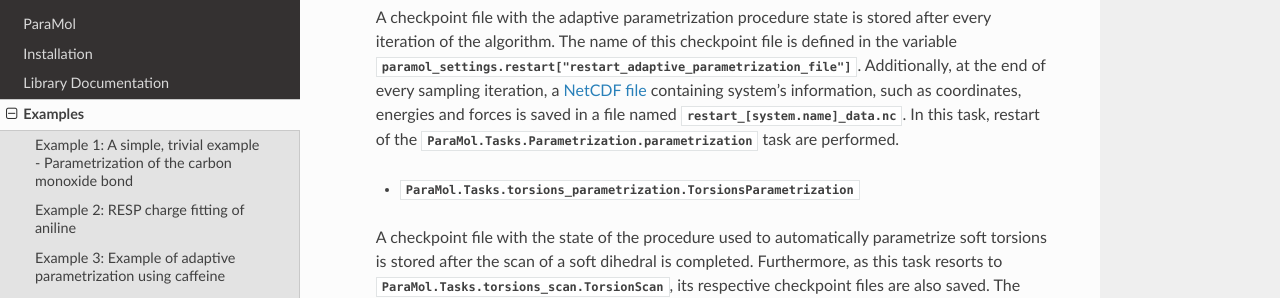
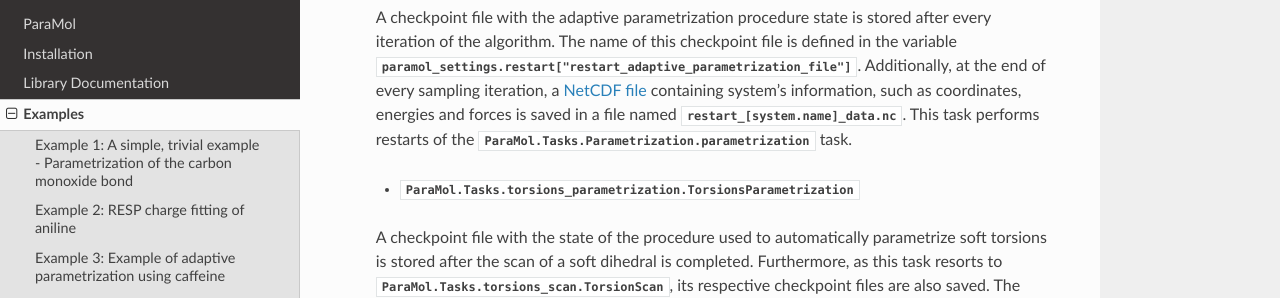
Before and after one commit to JMorado/ParaMol, a Sphinx documentation site: the page built from docs/source/Examples/Example_6/Example_6.rst, in a window 1280 px wide and 900 px high, scrolled down 605 px. Shown: the part 153-451 px from the top of the window. Built offline with Sphinx 7.4.7 and the Read the Docs theme 2.0.0, drawn with Linux system fonts in a browser that asks for light colours.

Commit message:
docstring

```diff
--- a/docs/source/Examples/Example_6/Example_6.rst
+++ b/docs/source/Examples/Example_6/Example_6.rst
@@ -31,7 +31,7 @@ The argument :obj:`restart=True` can be used in the :obj:`run_task` method of th
     A checkpoint file with the adaptive parametrization procedure state is stored after every iteration of the algorithm.
     The name of this checkpoint file is defined in the variable :obj:`paramol_settings.restart["restart_adaptive_parametrization_file"]`.
     Additionally, at the end of every sampling iteration, a :doc:`NetCDF file <../../Files_specification>` containing system's information, such as coordinates, energies and forces is saved in a file named :obj:`restart_[system.name]_data.nc`.
-    In this task, restart of the :obj:`ParaMol.Tasks.Parametrization.parametrization` task are performed.
+    This task performs restarts of the :obj:`ParaMol.Tasks.Parametrization.parametrization` task.
 
     - :obj:`ParaMol.Tasks.torsions_parametrization.TorsionsParametrization`
 
```
